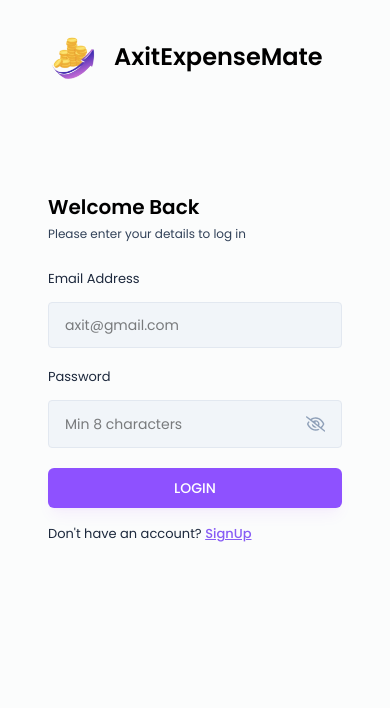
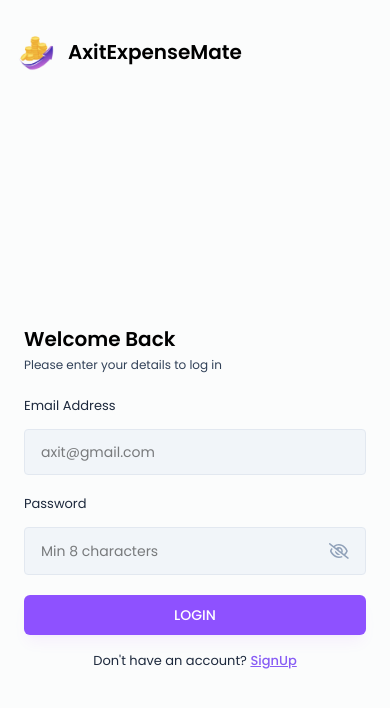
Before and after one commit to axitundhad/AxitExpenseMate, a React (Vite) app in the folder frontend/: page /login in a window 390 px wide. Shown: the top 708 px of the page. Built offline with nearby package versions, Linux system fonts and the light colour scheme; no server answers.

Commit message:
Added responsive design

```diff
--- a/frontend/src/components/layouts/AuthLayout.jsx
+++ b/frontend/src/components/layouts/AuthLayout.jsx
@@ -1,25 +1,36 @@
 import React from "react";
 import Card2 from "../../assets/images/Card2.png";
-
-import {LuTrendingUpDown} from 'react-icons/lu'
+import { LuTrendingUpDown } from "react-icons/lu";
 
 const AuthLayout = ({ children }) => {
   return (
-    <div className="flex">
-      <div className="w-screen h-screen md:w-[60vw] px-12 pt-8 pb-12 ">
-        <div className="flex items-center">
-          <img className="w-[50px] h-[50px] " src="logo.png" alt="AxitExpenseMate" />
-          <h2 className="text-2xl font-semibold text-black ml-4">AxitExpenseMate</h2>
-          </div>
-          {/*  */}
+    <div className="flex h-screen w-full overflow-hidden lg:overflow-hidden">
+      {/* Left: Form - 100% on small screens, 60% on devices larger than 640px */}
+      <div className="w-full sm:w-[60%] h-full overflow-y-auto lg:overflow-y-hidden md:overflow-y-hidden  px-4 sm:px-6 md:px-10 pt-2 sm:pt-8 pb-8">
+        <div className="flex items-center mt-6 mb-6 md:mb-0 sm:mt-[1.5px]">
+          <img
+            className="w-10 h-10 sm:w-[50px] sm:h-[50px]"
+            src="logo.png"
+            alt="AxitExpenseMate"
+          />
+          <h2 className="text-xl sm:text-2xl font-semibold text-black ml-3 sm:ml-4">
+            AxitExpenseMate
+          </h2>
+        </div>
         {children}
       </div>
-      <div className="hidden md:block w-[40vw] h-screen bg-violet-50 bg-auth-bg-img bg-cover bg-no-repeat bg-center overflow-hidden p-8 relative">
 
+      {/* Right: Side Card - hidden on small screens, visible on devices larger than 640px */}
+      <div className="hidden sm:block w-[40vw] h-screen bg-violet-50 bg-auth-bg-img bg-cover bg-no-repeat bg-center overflow-hidden p-8 relative">
+        {/* Background decorative blobs */}
+        {/* <div className="w-28 h-28 sm:w-36 sm:h-36 rounded-[40px] bg-purple-600 absolute -top-5 -left-4"></div>
+        <div className="w-28 h-28 sm:w-36 sm:h-36 rounded-[40px] border-[12px] sm:border-[16px] border-fuchsia-200 absolute top-[30%] -right-8"></div>
+        <div className="w-28 h-28 sm:w-36 sm:h-36 rounded-[40px] border-violet-500 absolute bottom-6 -left-4"></div> */}
         <div className="w-48 h-48 rounded-[40px] bg-purple-600 absolute -top-7 -left-5"></div>
         <div className="w-48 h-48 rounded-[40px] border-[20px] border-fuchsia-200 absolute top-[30%] -right-10"></div>
         <div className="w-48 h-48 rounded-[40px] border-violet-500 absolute bottom-7 -left-5"></div>
 
+        {/* Info Card */}
         <div className="grid grid-cols-1 z-20">
           <StateInfoCard
             icon={<LuTrendingUpDown />}
@@ -32,6 +43,7 @@ const AuthLayout = ({ children }) => {
         <img
           src={Card2}
           className="w-64 lg:w-[90%] absolute bottom-10 shadow-lg shadow-blue-400/15"
+          alt="Card2"
         />
       </div>
     </div>
--- a/frontend/src/pages/Auth/Login.jsx
+++ b/frontend/src/pages/Auth/Login.jsx
@@ -12,59 +12,56 @@ const Login = () => {
   const [password, setPassword] = useState("");
   const [error, setError] = useState(null);
 
-  const {updateUser} = useContext(UserContext);
-
+  const { updateUser } = useContext(UserContext);
   const navigate = useNavigate();
 
-  //handle Login form submit
   const handleLogin = async (e) => {
     e.preventDefault();
 
-    if(!validateEmail(email)){
+    if (!validateEmail(email)) {
       setError("Please enter a valid email address.");
       return;
     }
 
-    if(!password){
+    if (!password) {
       setError("Please enter the password");
       return;
     }
 
     setError("");
 
-    //Login API call
     try {
-      const response = await axiosInstance.post(API_PATHS.AUTH.LOGIN,{
+      const response = await axiosInstance.post(API_PATHS.AUTH.LOGIN, {
         email,
-        password
+        password,
       });
-    const {token, user} = response.data;
-    if(token){
-      localStorage.setItem("token",token);
-      updateUser(user)
+      const { token, user } = response.data;
+      if (token) {
+        localStorage.setItem("token", token);
+        updateUser(user);
         navigate("/dashboard");
       }
-
-
     } catch (error) {
-      if(error.response && error.response.data.message){
-        setError(error.response.data.message);
-      }
-      else{
-        setError('Something went wrong. Please try again later');
-      }
+      setError(
+        error.response?.data?.message ||
+          "Something went wrong. Please try again later"
+      );
     }
   };
 
   return (
     <AuthLayout>
-      <div className="lg:w-[70%] h-3/4 md:h-full flex flex-col justify-center">
-        <h3 className="text-xl font-semibold text-black">Welcome Back</h3>
-        <p className="text-xs text-slate-700 mt-[5px] mb-6">
+      <div className="w-full h-full flex flex-col justify-center px-2 sm:px-4 py-6 sm:py-6">
+        <div className="w-full  mx-auto">
+          {/* max-w-md */}
+          <h3 className="text-xl sm:text-2xl font-semibold text-black">
+            Welcome Back
+          </h3>
+          <p className="text-xs sm:text-sm text-slate-700 mt-1 mb-5">
             Please enter your details to log in
           </p>
 
-        <form onSubmit={handleLogin}>
+          <form onSubmit={handleLogin} className="space-y-2">
             <Input
               value={email}
               onChange={({ target }) => setEmail(target.value)}
@@ -72,7 +69,6 @@ const Login = () => {
               placeholder="axit@gmail.com"
               type="text"
             />
-
             <Input
               value={password}
               onChange={({ target }) => setPassword(target.value)}
@@ -80,11 +76,13 @@ const Login = () => {
               placeholder="Min 8 characters"
               type="password"
             />
-          {error && <p className="text-red-500 text-xs pb-2.5">{error}</p>}
-          <button type="submit" className="btn-primary">
+            {error && <p className="text-red-500 text-xs pb-2">{error}</p>}
+
+            <button type="submit" className="btn-primary w-full cursor-pointer">
               LOGIN
             </button>
-          <p className="text-[13px] text-slate-800 mt-3">
+
+            <p className="text-[13px] sm:text-sm text-slate-800 mt-3 text-center">
               Don't have an account?{" "}
               <Link className="font-medium text-primary underline" to="/signup">
                 SignUp
@@ -92,6 +90,7 @@ const Login = () => {
             </p>
           </form>
         </div>
+      </div>
     </AuthLayout>
   );
 };
--- a/frontend/src/pages/Auth/SignUp.jsx
+++ b/frontend/src/pages/Auth/SignUp.jsx
@@ -16,12 +16,9 @@ const SignUp = () => {
   const [password, setPassword] = useState("");
 
   const { updateUser } = useContext(UserContext);
-
   const [error, setError] = useState(null);
-
   const navigate = useNavigate();
 
-  //Handle Sign Up Form Submit
   const handleSignUp = async (e) => {
     e.preventDefault();
 
@@ -29,12 +26,10 @@ const SignUp = () => {
       setError("Please enter your name");
       return;
     }
-
     if (!validateEmail(email)) {
       setError("Please enter a valid email address.");
       return;
     }
-
     if (!password) {
       setError("Please enter the password");
       return;
@@ -42,10 +37,8 @@ const SignUp = () => {
 
     setError("");
 
-    //SignUp API call
     try {
       let profileImageUrl = "";
-      //upload image if present
       if (profilePic) {
         const imageUploadRes = await uploadImage(profilePic);
         profileImageUrl = imageUploadRes.imageUrl || "";
@@ -55,7 +48,7 @@ const SignUp = () => {
         fullName,
         email,
         password,
-        profileImageUrl
+        profileImageUrl,
       });
 
       const { token, user } = response.data;
@@ -66,18 +59,21 @@ const SignUp = () => {
         navigate("/dashboard");
       }
     } catch (error) {
-      if (error.response && error.response.data.message) {
-        setError(error.response.data.message);
-      } else {
-        setError("Something went wrong. Please try agin later");
-      }
+      setError(
+        error.response?.data?.message ||
+          "Something went wrong. Please try again later"
+      );
     }
   };
 
   return (
     <AuthLayout>
-      <div className="lg:w-[100%] h-auto md:h-full mt-10 md:mt-0 flex flex-col justify-center">
-        <h3 className="text-xl font-semibold text-black">Create an Account</h3>
+      <div className="w-full h-full flex flex-col justify-center px-2 sm:px-4 py-6 sm:py-10">
+
+        <div className="w-full max-w-xl mx-auto mt-5 sm:mt-3 mb-2">
+          <h3 className="text-xl font-semibold text-black">
+            Create an Account
+          </h3>
           <p className="text-xs text-slate-700 mt-[5px] mb-6">
             Join us today by entering your details below.
           </p>
@@ -85,13 +81,14 @@ const SignUp = () => {
           <form onSubmit={handleSignUp}>
             <ProfilePhotoSelector image={profilePic} setImage={setProfilePic} />
 
-          <div className="grid grid-cols-1 md:grid-cols-2 gap-4">
+            <div className="grid grid-cols-1 sm:grid-cols-1 md:grid-cols-2 lg:grid-cols-2 gap-4">
               <Input
                 value={fullName}
                 onChange={({ target }) => setFullName(target.value)}
                 label="Full Name"
                 placeholder="Axit"
                 type="text"
+                className="p-2 border border-gray-300 rounded"
               />
 
               <Input
@@ -100,22 +97,28 @@ const SignUp = () => {
                 label="Email Address"
                 placeholder="axit@gmail.com"
                 type="text"
+                className="p-2 border border-gray-300 rounded col-span-1"
               />
-            <div className="col-span-2">
+
+              <div className="col-span-1 md:col-span-2">
                 <Input
                   value={password}
                   onChange={({ target }) => setPassword(target.value)}
                   label="Password"
                   placeholder="Min 8 characters"
                   type="password"
+                  className="p-2 border border-gray-300 rounded"
                 />
               </div>
             </div>
+
             {error && <p className="text-red-500 text-xs pb-2.5">{error}</p>}
-          <button type="submit" className="btn-primary">
+
+            <button type="submit" className="btn-primary w-full mt-4 py-2 bg-blue-600 text-white rounded cursor-pointer">
               SIGN UP
             </button>
-          <p className="text-[13px] text-slate-800 mt-3">
+
+            <p className="text-[13px] text-slate-800 mt-3 text-center">
               Already have an account?{" "}
               <Link className="font-medium text-primary underline" to="/login">
                 Login
@@ -123,6 +126,7 @@ const SignUp = () => {
             </p>
           </form>
         </div>
+      </div>
     </AuthLayout>
   );
 };
```
Lines whose indentation alone changed are shown as unchanged.
